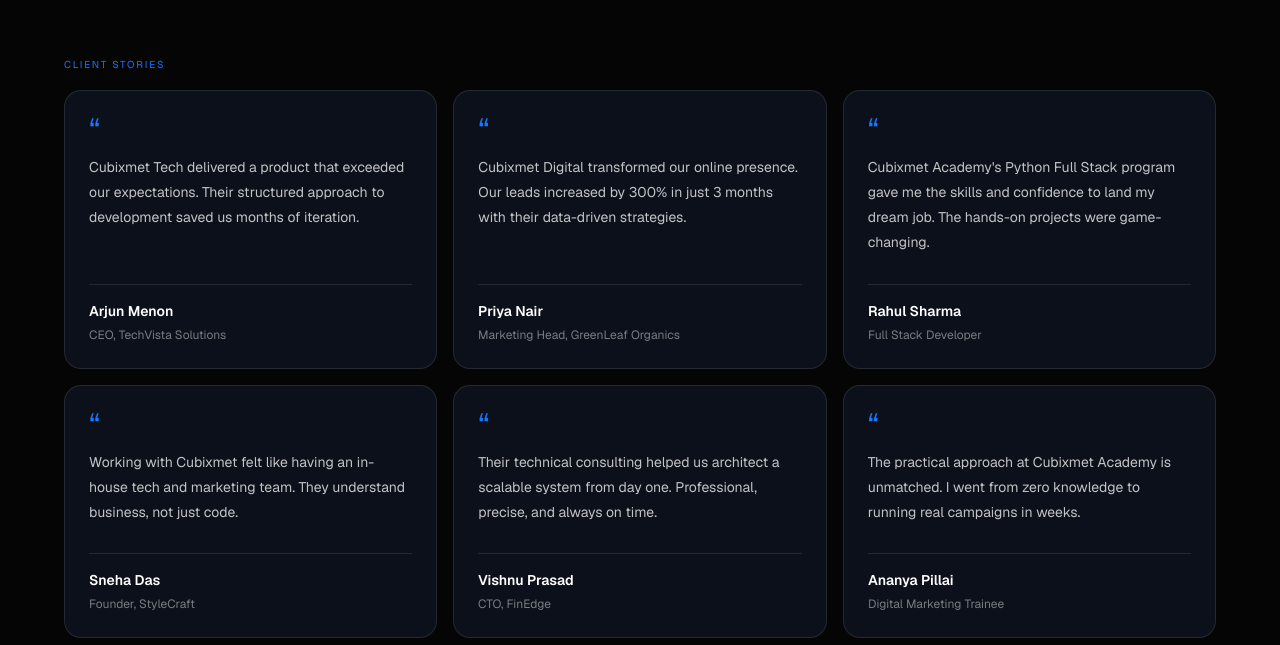
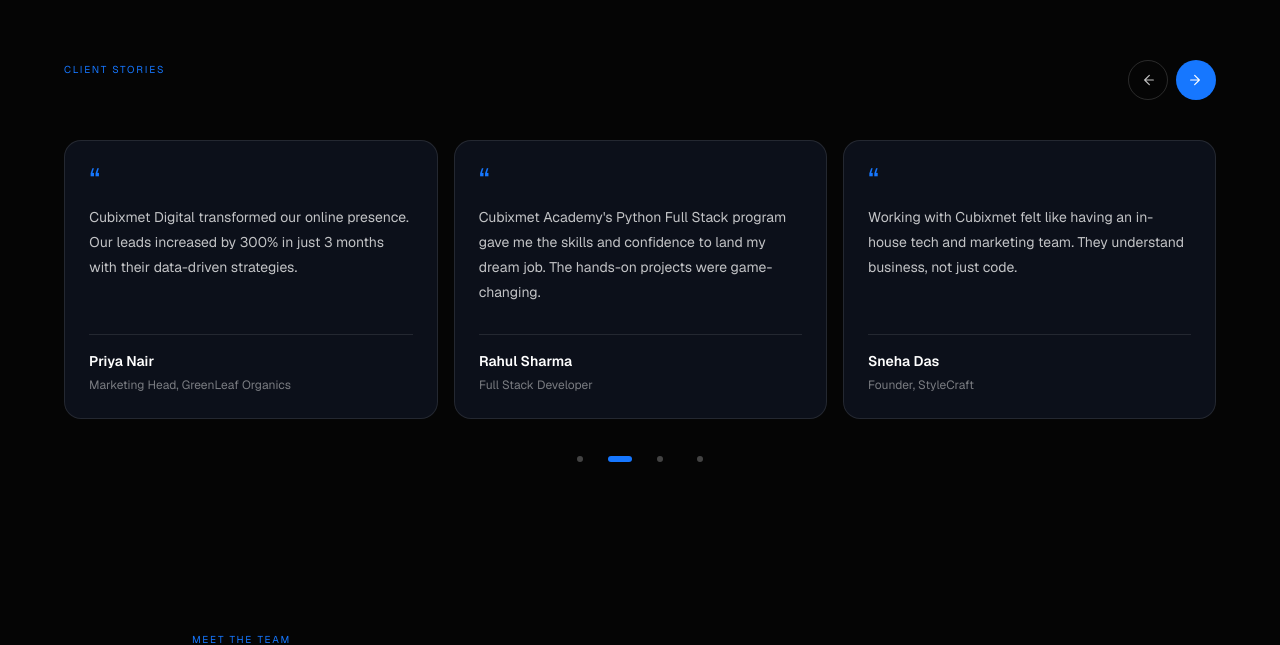
Before and after one commit to amnas-cubixmet/cubixmet, a Next.js app: page / in a window 1280 px wide. Shown: the part 10721-11366 px from the top of the page. Built offline with nearby package versions, Linux system fonts and the light colour scheme.

Commit message:
feat: replace static Client stories grid with reusable responsive slider

```diff
--- a/components/home/HomeSections.tsx
+++ b/components/home/HomeSections.tsx
@@ -8,7 +8,7 @@ import { services } from "../../data/services";
 import { aboutContent, aboutPillars } from "../../data/about";
 import { ventures } from "../../data/ventures";
 import { projects, projectFilters } from "../../data/projects";
-import { testimonials } from "../../data/testimonials";
+import TestimonialsSlider from "./TestimonialsSlider";
 import { homeCopy } from "../../data/homeContent";
 import { site, whatsappLink } from "../../data/site";
 import { whyChoose } from "../../data/whyChoose";
@@ -940,40 +940,6 @@ function MarqueeSection() {
   );
 }
 
-function TestimonialsSection() {
-  return (
-    <section aria-labelledby="client-stories-title" className="pb-16 pt-12 md:pb-24 md:pt-16">
-      <div className="about-wrapper">
-        <h2
-          id="client-stories-title"
-          className="section-label mb-7 md:mb-10"
-        >
-          {homeCopy.testimonialsLabel}
-        </h2>
-        <div className="grid gap-4 md:grid-cols-2 xl:grid-cols-3">
-          {testimonials.map((story) => (
-            <figure
-              key={story.id}
-              className="flex min-w-0 flex-col justify-between rounded-[17px] border border-white/10 bg-[#0c101a] p-5 sm:p-6"
-            >
-              <div>
-                <span aria-hidden="true" className="text-[30px] leading-none text-[#1677FF]">“</span>
-                <blockquote className="mt-2 text-[13px] leading-[1.8] text-white/75 sm:text-[14px]">
-                  {story.quote}
-                </blockquote>
-              </div>
-              <figcaption className="mt-7 border-t border-white/10 pt-4">
-                <p className="text-[14px] font-semibold text-white">{story.name}</p>
-                <p className="mt-1 text-[12px] leading-[1.5] text-white/45">{story.role}</p>
-              </figcaption>
-            </figure>
-          ))}
-        </div>
-      </div>
-    </section>
-  );
-}
-
 function LeadershipSection() {
   return (
     <section id="team" className="pb-20 pt-12 md:pb-28 md:pt-16">
@@ -1253,7 +1219,7 @@ export default function HomeSections() {
       <ServicesSection />
       <ProcessSection />
       <WorkSection />
-      <TestimonialsSection />
+      <TestimonialsSlider />
       <LeadershipSection />
       <ImpactSection />
       <ContactSection />
```
